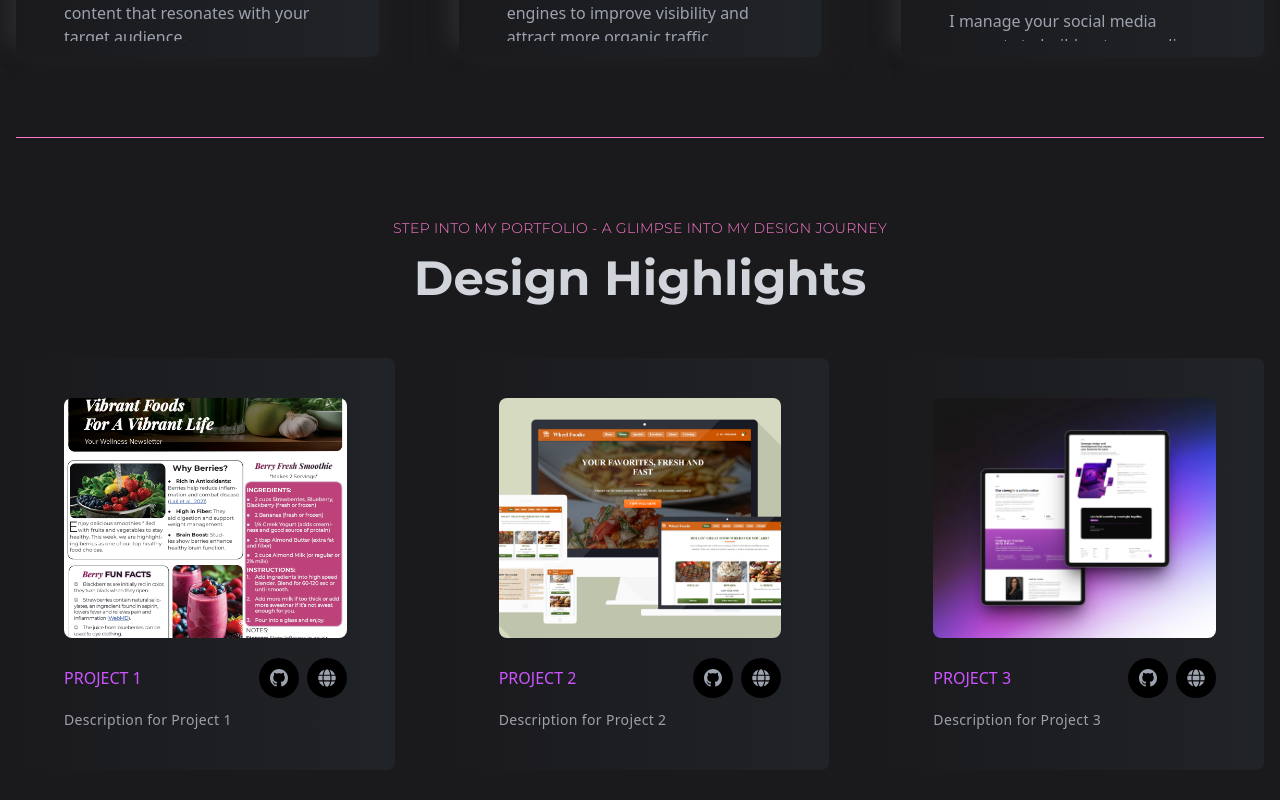
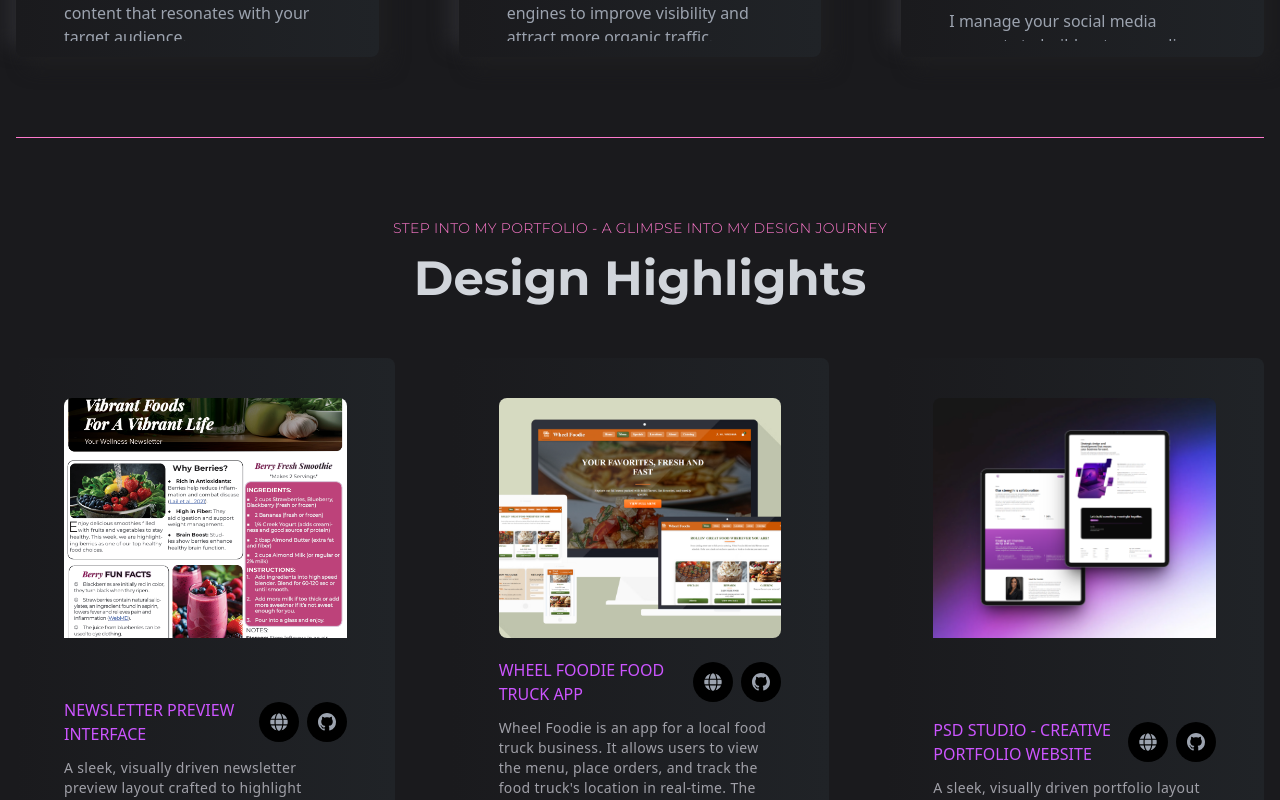
Before and after one commit to virginiamarc/portfolio, a React (Create React App) app: page / in a window 1280 px wide. Shown: the part 1820-2620 px from the top of the page. Built offline with nearby package versions, Linux system fonts and the light colour scheme.

Commit message:
Fix logo routing and update project links, titles, and descriptions

```diff
--- a/src/components/footer/Footer.js
+++ b/src/components/footer/Footer.js
@@ -1,12 +1,15 @@
 import React from 'react';
 import { FaFacebookF, FaTwitter, FaLinkedinIn } from "react-icons/fa";
 import { logo } from "../../assets/images"
+import { Link } from "react-scroll";
 
 const Footer = () => {
     return (
         <div className="w-full py-20 h-auto border-b-[1px] border-b-black grid grid-cols-1 md:grid-cols-2 lgl:grid-cols-4 gap-8">
             <div className="w-full h-full flex flex-col gap-8">
-                <img className="w-32" src={logo} alt='logo' />
+                <Link to="home" spy={true} smooth={true} offset={-70} duration={500} className="cursor-pointer">
+                    <img className="w-32" src={logo} alt='logo' />
+                </Link>
                 <div className="flex gap-4">
                     <span className="bannerIcon">
                         <FaFacebookF />
--- a/src/components/navbar/Navbar.js
+++ b/src/components/navbar/Navbar.js
@@ -15,7 +15,9 @@ const Navbar = () => {
         <div className="w-full h-24 sticky top-0 z-50 bg-bodyColor mx-auto flex justify-between items-center font-titleFont border-b-[1px] border-b-[#FF7ACD]">
             <div className="flex items-center gap-0.1">
                 <img src={virginia} alt="Virginia" className="w-16 h-16 rounded-full object-cover object-top border-2 border-[#FF7ACD] shadow-md" />
-                <img src={logo} alt="Logo" className="w-16 h-auto object-contain" />
+                <Link to="home" spy={true} smooth={true} offset={-70} duration={500} className="cursor-pointer">
+                    <img src={logo} alt="Logo" className="w-16 h-auto object-contain" />
+                </Link>
             </div>
             <div>
                 <ul className="hidden md:inline-flex flex items-center gap-6 lgl:gap-10">
--- a/src/components/projects/Projects.js
+++ b/src/components/projects/Projects.js
@@ -17,34 +17,46 @@ const Projects = () => {
             </div>
             <div className="grid grid-cols-1 md:grid-cols-2 xl:grid-cols-3 gap-6 xl:gap-14">
                 <ProjectsCard
-                    title="Project 1"
-                    des="Description for Project 1"
+                    title="Newsletter Preview Interface"
+                    des="A sleek, visually driven newsletter preview layout crafted to highlight content, brand identity, and digital storytelling through a refined, minimalist interface."
                     src={projectOne}
+                    github="https://github.com/virginiamarc/newsletter-design"
+                    website="https://drive.google.com/file/d/1qE_Sop1cAoH4pAR4asDTfUJsx2d7oy_p/view"
                 />
                 <ProjectsCard
-                    title="Project 2"
-                    des="Description for Project 2"
+                    title="Wheel Foodie Food Truck App"
+                    des="Wheel Foodie is an app for a local food truck business. It allows users to view the menu, place orders, and track the food truck's location in real-time. The app also includes a loyalty program and social media integration to enhance customer engagement."
                     src={projectTwo}
+                    github="https://github.com/virginiamarc/wf"
+                    website="https://virginiamarc.com/wf"
                 />
                 <ProjectsCard
-                    title="Project 3"
-                    des="Description for Project 3"
+                    title="PSD Studio - Creative Portfolio Website"
+                    des="A sleek, visually driven portfolio layout crafted to highlight creative work, brand identity, and digital storytelling through a refined, minimalist interface."
                     src={projectThree}
+                    github="https://github.com/virginiamarc/studio"
+                    website="https://studio.pranswendeou.com"
                 />
                 <ProjectsCard
-                    title="Project 4"
-                    des="Description for Project 4"
+                    title="Foodie Finder - Recipe & Meal Inspiration App"
+                    des="A mobile app designed to help users discover new recipes and meal ideas based on their dietary preferences and available ingredients."
                     src={projectFour}
+                    github="https://github.com/virginiamarc/foodiefinder"
+                    website="https://foodiefinder-app.netlify.app"
                 />
                 <ProjectsCard
-                    title="Project 5"
-                    des="Description for Project 5"
+                    title="Money Matters Website - Finance Management Platform"
+                    des="Money Matters is a comprehensive finance management platform designed to help users track expenses, set budgets, and achieve their financial goals. The website features intuitive tools for budgeting, expense tracking, and financial goal setting, all wrapped in a user-friendly interface."
                     src={projectFive}
+                    github="https://github.com/virginiamarc/money-matters"
+                    website="https://virginiamarc.com/mmbt/"
                 />
                 <ProjectsCard
-                    title="Project 6"
-                    des="Description for Project 6"
+                    title="Expense Tracker - Income & Budget Management Tool"
+                    des="A streamlined expense and income tracking application designed to simplify budgeting, categorize transactions, and provide clear insights into daily financial habits."
                     src={projectSix}
+                    github="https://github.com/virginiamarc/expense-tracker"
+                    website="https://virginiamarc.com/p8/"
                 />
             </div>
         </section>
--- a/src/components/projects/ProjectsCard.js
+++ b/src/components/projects/ProjectsCard.js
@@ -2,7 +2,8 @@ import React from 'react';
 import { BsGithub } from "react-icons/bs";
 import { FaGlobe } from "react-icons/fa";
 
-const ProjectsCard = ({ title, des, src }) => {
+const ProjectsCard = ({ title, des, src, github, website }) => {
+
     return (
         <div className="w-full p-4 xl:px-12 h-auto xl:py-10 rounded-lg shadowOne flex flex-col bg-gradient-to-r from-bodyColor to-[#202327] group hover:bg-gradient-to-b hover:from-gray-900 hover:gray-900 transition-colors duration-1000">
             <div className="w-full h-[80%] overflow-hidden rounded-lg">
@@ -19,12 +20,21 @@ const ProjectsCard = ({ title, des, src }) => {
                             {title}
                         </h3>
                         <div className="flex gap-2">
-                            <span className="text-lg w-10 h-10 rounded-full bg-black inline-flex justify-center items-center text-gray-400 hover:text-designColor duration-1000 cursor-pointer">
+                            <a
+                             href={website}
+                             target="_blank"
+                             rel="noopener noreferrer"
+                             className="text-lg w-10 h-10 rounded-full bg-black inline-flex justify-center items-center text-gray-400 hover:text-designColor duration-1000 cursor-pointer">
+                                <FaGlobe />
+                            </a>
+
+                            <a
+                             href={github}
+                             target="_blank"
+                             rel="noopener noreferrer"
+                             className="text-lg w-10 h-10 rounded-full bg-black inline-flex justify-center items-center text-gray-400 hover:text-designColor duration-1000 cursor-pointer">
                                 <BsGithub />
-                            </span>
-                            <span className="text-lg w-10 h-10 rounded-full bg-black inline-flex justify-center items-center text-gray-400 hover:text-designColor duration-1000 cursor-pointer">
-                                <FaGlobe />
-                            </span>
+                            </a>
                         </div>
                     </div>
                     <p className="text-sm tracking-wide mt-3 hover:text-gray-100 duration-300">
```
